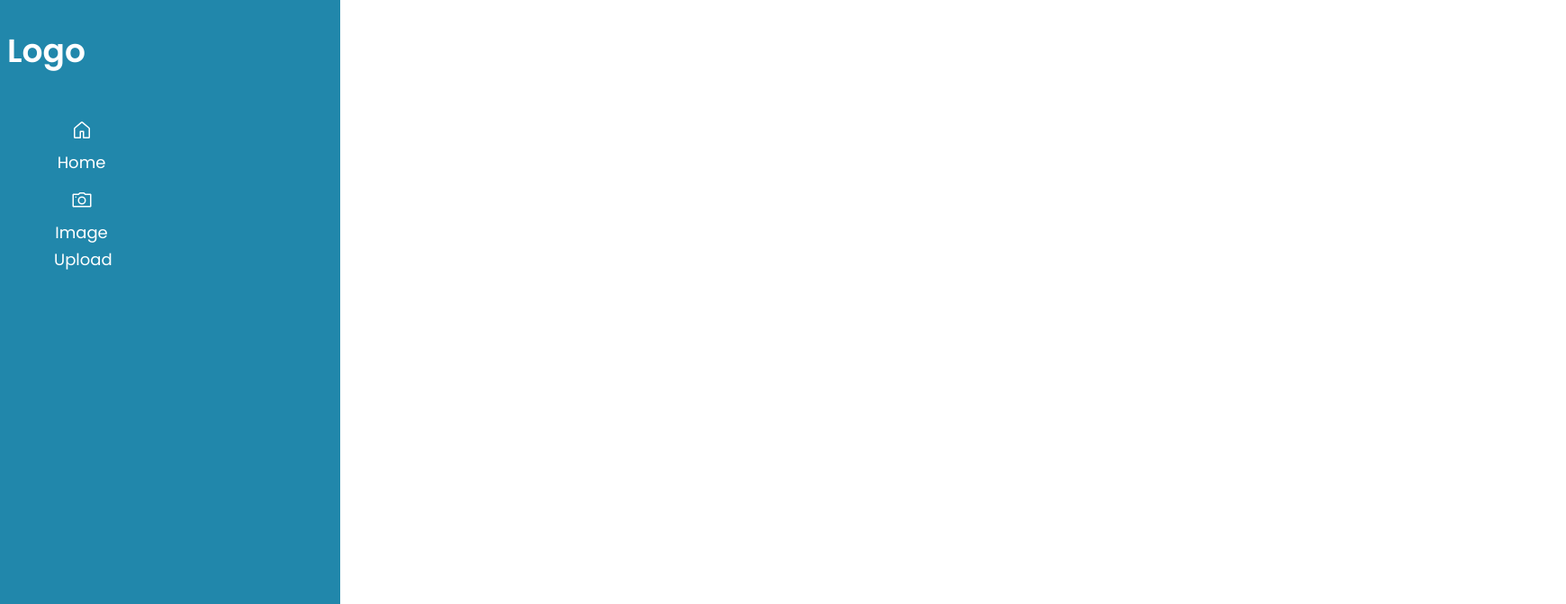
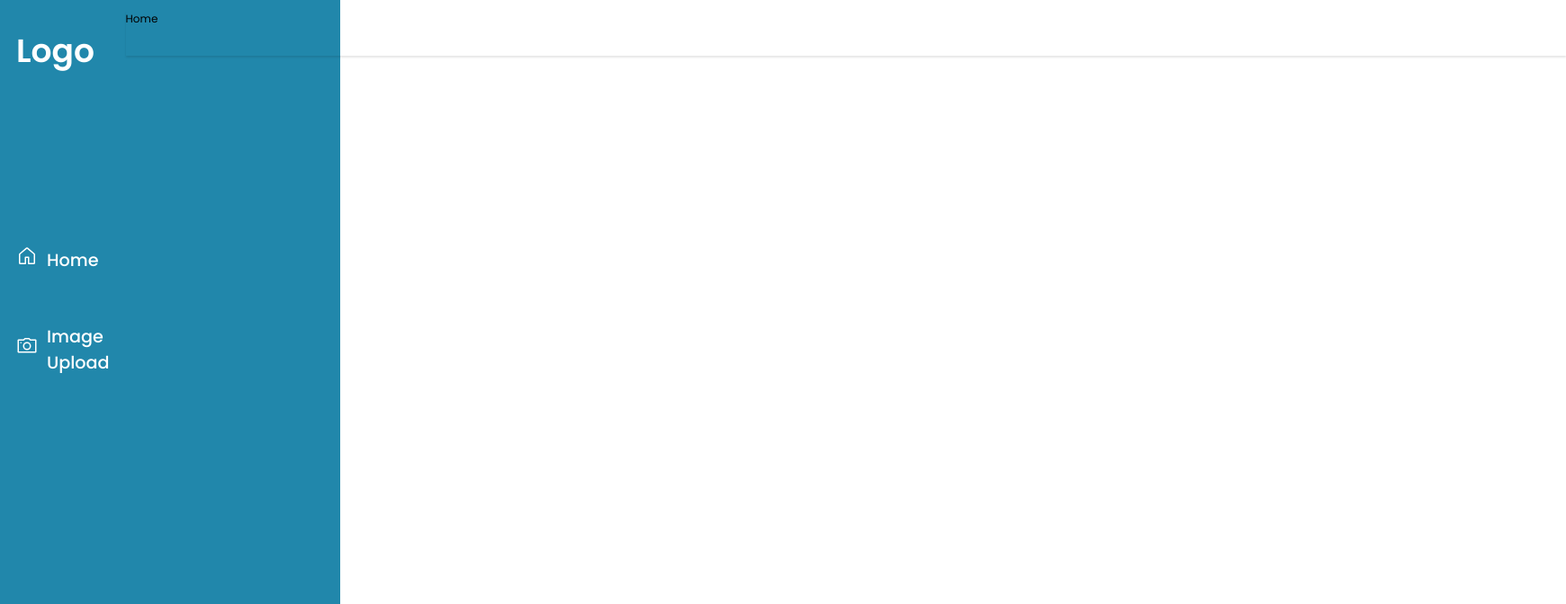
Before and after one commit to SeratiVilankulu/Image-Gallery-App, a React (Vite) app in the folder Test_api/image-gallery/: page /home in a window 1280 px wide. Shown: the top 672 px of the page at 90% size, 1740 px wide, since content can reach past the window. Built offline with nearby package versions, Linux system fonts and the light colour scheme.

Commit message:
Home page update

```diff
--- a/Test_api/image-gallery/package.json
+++ b/Test_api/image-gallery/package.json
@@ -10,6 +10,9 @@
     "preview": "vite preview"
   },
   "dependencies": {
+    "@emotion/react": "^11.11.4",
+    "@emotion/styled": "^11.11.5",
+    "@mui/material": "^5.15.21",
     "axios": "^1.7.2",
     "react": "^18.2.0",
     "react-dom": "^18.2.0",
--- a/Test_api/image-gallery/src/Pages/Home/HomePage.css
+++ b/Test_api/image-gallery/src/Pages/Home/HomePage.css
@@ -23,6 +23,7 @@
   font-weight: 600;
   line-height: 54px;
   text-align: center;
+  margin-bottom: 162px;
   color: rgb(255, 255, 255);
 }
 
@@ -31,56 +32,42 @@
   min-height: 100vh;
   top: 162px;
   left: 9px;
-  padding: 10px 0px 0px 0px;
+  padding: 10px;
   gap: 10px;
   border-radius: 4px 0px 0px 0px;
   opacity: 0px;
 }
 
-.menu-nav{
-  padding: 2rem;
+.menu-nav {
+  padding: 0.5rem;
+  color: rgb(255, 255, 255);
+  border-radius: 4px;
+  font-weight: 500;
+  font-size: 1.2rem;
+}
+
+.menu-nav:hover {
+  background: rgb(233, 245, 249);
+  color: rgb(22, 90, 114);
+}
+
+.logout-nav {
+  margin-top: 350px;
 }
 
 .nav-icons {
-  margin-top: 10px;
-  width: 24px;
-  height: 24px;
+  font-size: 24px;
+  font-weight: 10px;
+  margin-right: 10px;
 }
 
-.nav p {
-  margin-left: 50px;
-  margin-top: 0px;
-  line-height: 30px;
-  text-align: center;
-  width: 61px;
-  height: 30px;
-  color: rgb(255, 255, 255);
+.menu-nav p {
+  display: flex;
+  align-items: center;
 }
 
-.home-nav:hover,
-.upload-nav:hover {
-  background: rgb(233, 245, 249);
-  color: rgb(22, 90, 114);
-  cursor: pointer;
-  width: Fixed (360px) px;
-  height: Fixed (80px) px;
-  top: 162px;
-  left: 9px;
-  padding: 10px 0px 0px 0px;
-  gap: 10px;
-  border-radius: 4px;
+.image-upload {
+  min-height: 50px;
+  min-width: 100rem;
+  box-shadow: 0 2px 2px 0 rgba(0, 0, 0, 0.1);
 }
-
-.home-nav,
-.upload-nav {
-  color: rgb(22, 90, 114);
-  display: flex;
-  align-items: center;
-  padding: 15px 10px;
-  font-size: 18px;
-  cursor: pointer;
-  transition: background-color 0.1s ease; /* Smooth transition for hover effect */
-  border-radius: 5px;
-  width: 100%; /* Full width */
-  box-sizing: border-box;
-}
--- a/Test_api/image-gallery/src/Pages/Home/HomePage.jsx
+++ b/Test_api/image-gallery/src/Pages/Home/HomePage.jsx
@@ -2,6 +2,7 @@
 import "./HomePage.css";
 import { GoHome } from "react-icons/go";
 import { VscDeviceCamera } from "react-icons/vsc";
+import { MdLogout } from "react-icons/md";
 
 const HomePage = () => {
   return (
@@ -25,6 +26,21 @@
               Image Upload
             </p>
           </div>
+          <div className="logout-nav menu-nav">
+            <p>
+              <span>
+                <MdLogout className="nav-icons" />
+              </span>
+              Logout
+            </p>
+          </div>
+        </div>
+        <div className="main-area">
+          <div className="image-upload">
+            <div className="top-nav">
+              <p>Home</p>
+            </div>
+          </div>
         </div>
       </div>
     </div>
```
Also changed, not shown: 1 other file (tests, documents, lock files or other folders).
